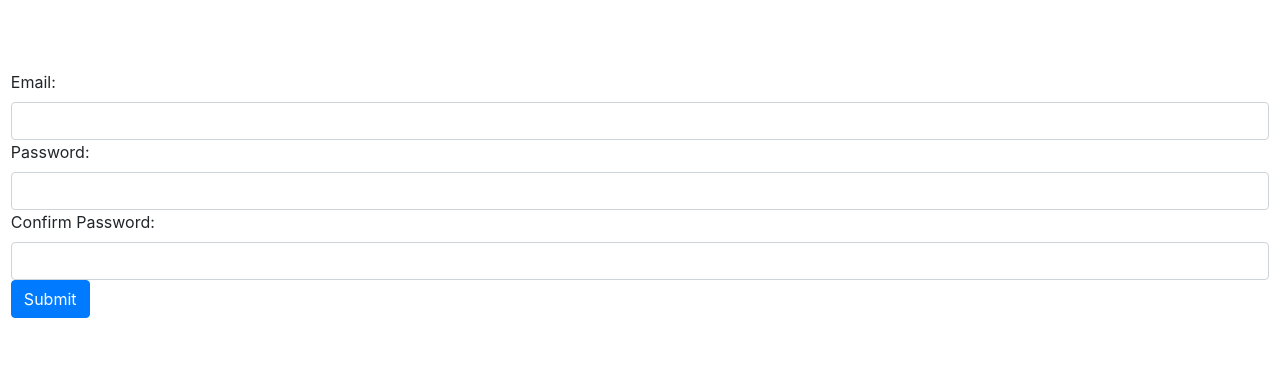
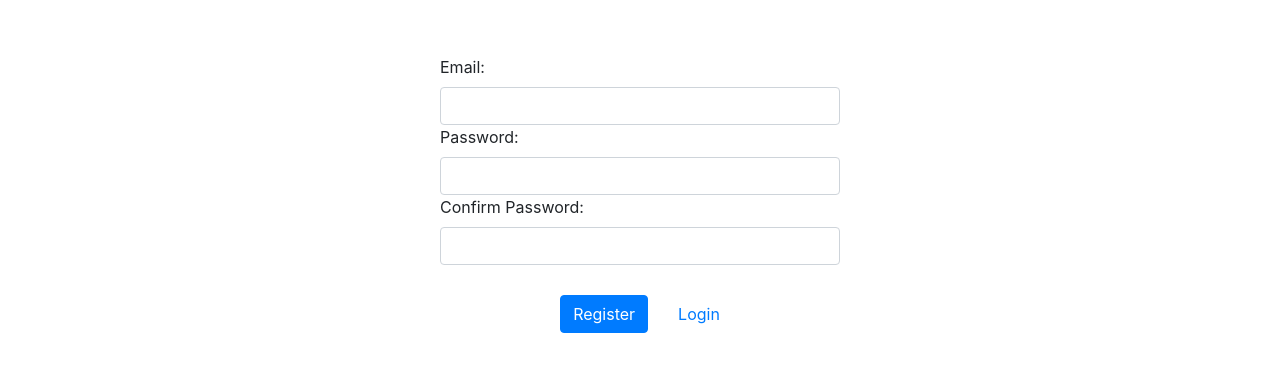
Before and after one commit to fullstack99/react-hooks-graphql, a React (Create React App) app: page /register in a window 1280 px wide. Shown: the part 206-578 px from the top of the page. Built offline with nearby package versions, Linux system fonts and the light colour scheme; what react-router-redux would draw is missing.

Commit message:
fix UI issue

```diff
--- a/package.json
+++ b/package.json
@@ -21,6 +21,7 @@
     "react-redux": "^5.1.2",
     "react-redux-toastr": "^7.6.5",
     "react-router": "^5.2.0",
+    "react-router-dom": "^5.2.0",
     "react-router-redux": "^4.0.8",
     "reactstrap": "^6.4.0",
     "redux": "^3.7.2"
--- a/src/assets/styles.css
+++ b/src/assets/styles.css
@@ -41,3 +41,21 @@ form {
   align-items: center;
   justify-content: center;
 }
+.input-form form {
+  max-width: 400px;
+  width: 100%;
+}
+.error {
+  color: red;
+  font-size: 12px;
+}
+.form-bottom {
+  text-align: center;
+  display: flex;
+  align-items: center;
+  justify-content: center;
+  padding-top: 30px;
+}
+.btn-auth {
+  margin-right: 30px;
+}
--- a/src/containers/auth/Login.js
+++ b/src/containers/auth/Login.js
@@ -1,4 +1,5 @@
 import React, { useState, useEffect } from "react";
+import { Link, withRouter } from "react-router-dom";
 import { useForm, Controller } from "react-hook-form";
 import { Button, Input, Form, FormGroup, Label, Row, Col } from "reactstrap";
 import * as _ from "lodash";
@@ -52,7 +53,9 @@ function Login() {
                 control={control}
                 defaultValue=""
               />
-              {errors.email && "Email is required."}
+              {errors.email && (
+                <span className="error">Email is required.</span>
+              )}
             </FormGroup>
           </Col>
           <Col sm={12}>
@@ -66,13 +69,16 @@ function Login() {
                 control={control}
                 defaultValue=""
               />
-              {errors.password && "password is required."}
+              {errors.password && (
+                <span className="error">Password is required.</span>
+              )}
             </FormGroup>
           </Col>
-          <Col sm={12}>
-            <Button color="primary" type="submit">
-              Submit
+          <Col sm={12} className="form-bottom" row>
+            <Button color="primary" type="submit" className="btn-auth">
+              Login
             </Button>
+            <Link to={"/register"}>Register</Link>
           </Col>
         </Row>
       </Form>
--- a/src/containers/auth/Register.js
+++ b/src/containers/auth/Register.js
@@ -1,4 +1,5 @@
 import React, { useState, useEffect } from "react";
+import { Link, withRouter } from "react-router-dom";
 import { useForm, Controller } from "react-hook-form";
 import { Button, Input, Form, FormGroup, Label, Row, Col } from "reactstrap";
 import * as _ from "lodash";
@@ -67,7 +68,9 @@ function Register() {
                 control={control}
                 defaultValue=""
               />
-              {errors.confirmPassword && "Password is required."}
+              {errors.password && (
+                <span className="error">Password is required.</span>
+              )}
             </FormGroup>
           </Col>
           <Col sm={12}>
@@ -81,13 +84,16 @@ function Register() {
                 control={control}
                 defaultValue=""
               />
-              {errors.confirmPassword && "Confirm Password is required."}
+              {errors.confirmPassword && (
+                <span className="error">Confirm Password is required.</span>
+              )}
             </FormGroup>
           </Col>
-          <Col sm={12}>
-            <Button color="primary" type="submit">
-              Submit
+          <Col sm={12} className="form-bottom">
+            <Button color="primary" type="submit" className="btn-auth">
+              Register
             </Button>
+            <Link to={"/login"}>Login</Link>
           </Col>
         </Row>
       </Form>
```
Also changed, not shown: 1 other file (tests, documents, lock files or other folders).
